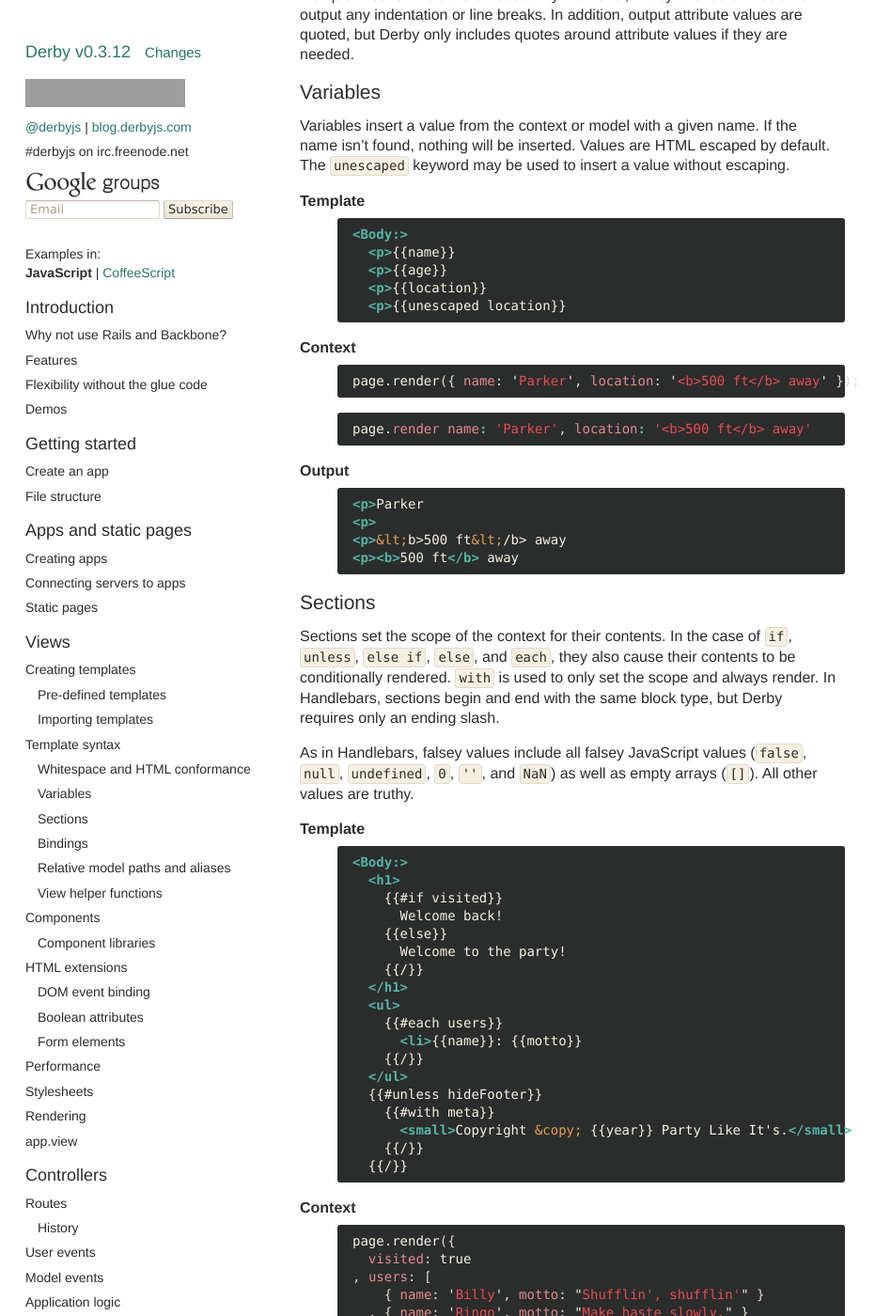
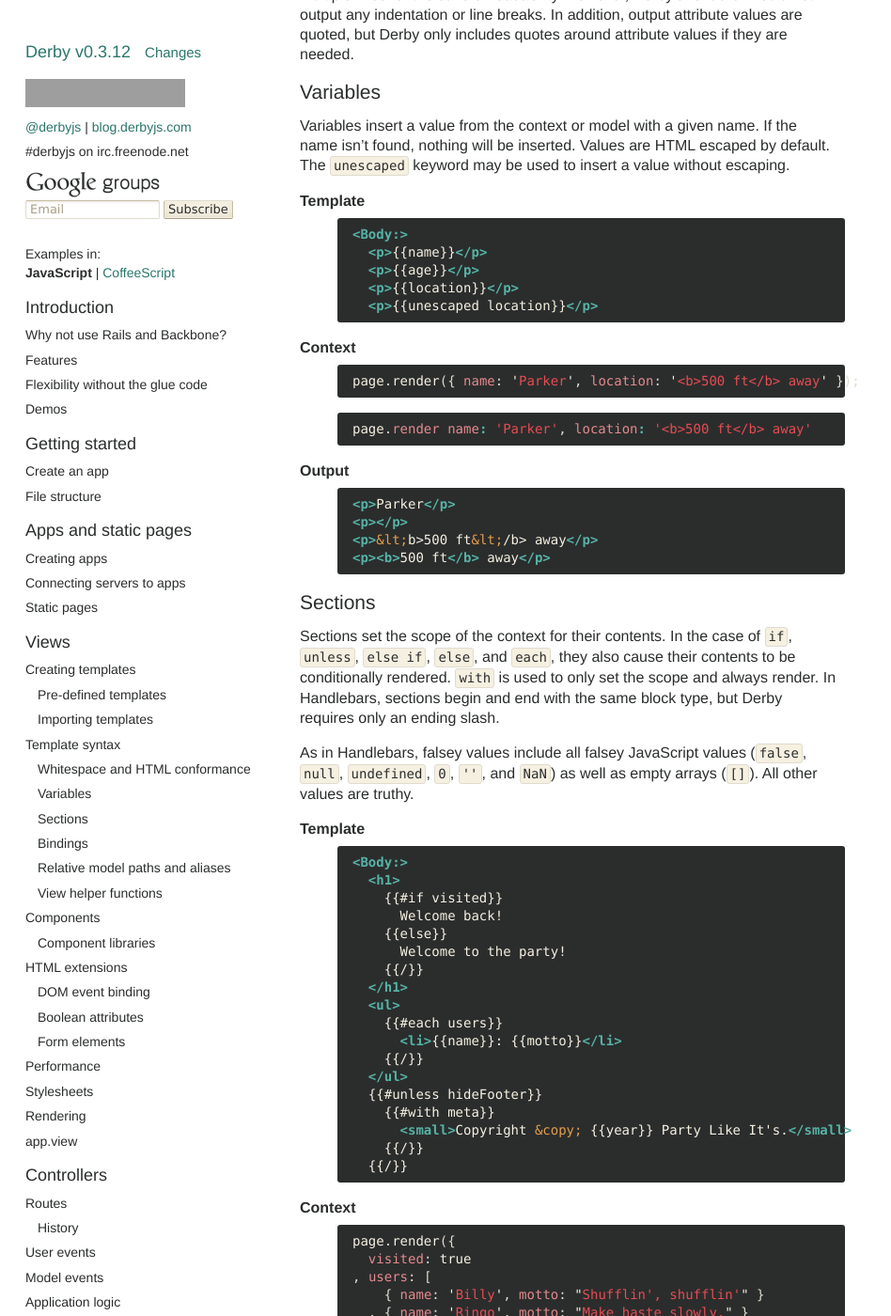
Before and after one commit to derbyjs/derby, a Jekyll site: the page built from index.md, in a window 1280 px wide and 1400 px high, scrolled down 14174 px. Shown: the whole window at 94% size, without its empty margins (0-948 px from the left). Built offline with Jekyll 4.4.1, drawn with Linux system fonts in a browser that asks for light colours; some of the changed text lies outside the part shown; grey boxes are pictures that could not be loaded.

Commit message:
close tags in html examples

```diff
--- a/index.md
+++ b/index.md
@@ -839,10 +839,10 @@ The `unescaped` keyword may be used to insert a value without escaping.
 
 {% highlight html %}
 <Body:>
-  <p>{{"{{"}}name}}
-  <p>{{"{{"}}age}}
-  <p>{{"{{"}}location}}
-  <p>{{"{{"}}unescaped location}}
+  <p>{{"{{"}}name}}</p>
+  <p>{{"{{"}}age}}</p>
+  <p>{{"{{"}}location}}</p>
+  <p>{{"{{"}}unescaped location}}</p>
 {% endhighlight %}
 
 #### Context
@@ -857,10 +857,10 @@ page.render name: 'Parker', location: '<b>500 ft</b> away'
 #### Output
 
 {% highlight html %}
-<p>Parker
-<p>
-<p>&lt;b>500 ft&lt;/b> away
-<p><b>500 ft</b> away
+<p>Parker</p>
+<p></p>
+<p>&lt;b>500 ft&lt;/b> away</p>
+<p><b>500 ft</b> away</p>
 {% endhighlight %}
 
 ### Sections
@@ -888,7 +888,7 @@ other values are truthy.
   </h1>
   <ul>
     {{"{{"}}#each users}}
-      <li>{{"{{"}}name}}: {{"{{"}}motto}}
+      <li>{{"{{"}}name}}: {{"{{"}}motto}}</li>
     {{"{{"}}/}}
   </ul>
   {{"{{"}}#unless hideFooter}}
@@ -928,8 +928,8 @@ page.render
 {% highlight html %}
 <h1>Welcome back!</h1>
 <ul>
-  <li>Billy: Shufflin', shufflin'
-  <li>Ringo: Make haste slowly
+  <li>Billy: Shufflin', shufflin'</li>
+  <li>Ringo: Make haste slowly</li>
 </ul>
 <small>Copyright &copy; 1999 Party Like It's.</small>
 {% endhighlight %}
@@ -1071,7 +1071,7 @@ Yet, a template might need to define how each item in an array should be rendere
   <ul>{#each items}<app:item>{/}</ul>
 
 <item:>
-  <li><a href="{{"{{"}}url}}">{.name}</a>: ${.price}
+  <li><a href="{{"{{"}}url}}">{.name}</a>: ${.price}</li>
 {% endhighlight %}
 
 #### Context
@@ -1097,9 +1097,9 @@ page.render()
 
 {% highlight html %}
 <ul id="$0">
-  <li><a href="/p/0" id="$1">Cool can</a>: $<!--$2-->5.99<!--$$2-->
-  <li><a href="/p/1" id="$3">Fun fin</a>: $<!--$4-->10.99<!--$$4-->
-  <li><a href="/p/2" id="$5">Bam bot</a>: $<!--$6-->24.95<!--$$6-->
+  <li><a href="/p/0" id="$1">Cool can</a>: $<!--$2-->5.99<!--$$2--></li>
+  <li><a href="/p/1" id="$3">Fun fin</a>: $<!--$4-->10.99<!--$$4--></li>
+  <li><a href="/p/2" id="$5">Bam bot</a>: $<!--$6-->24.95<!--$$6--></li>
 </ul>
 {% endhighlight %}
 
```
